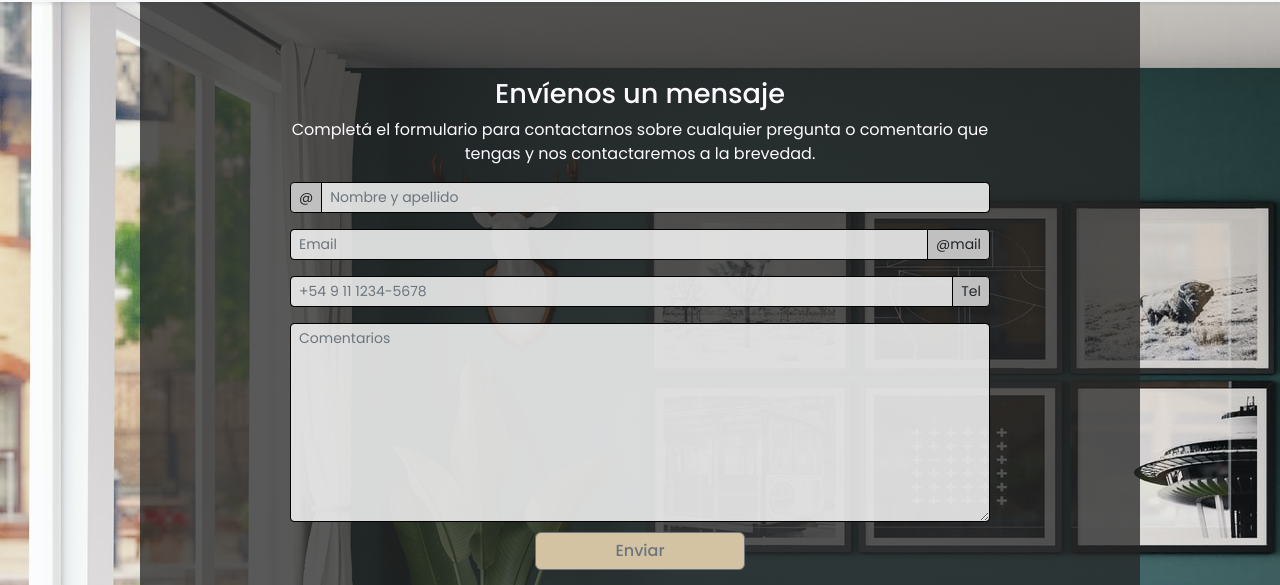
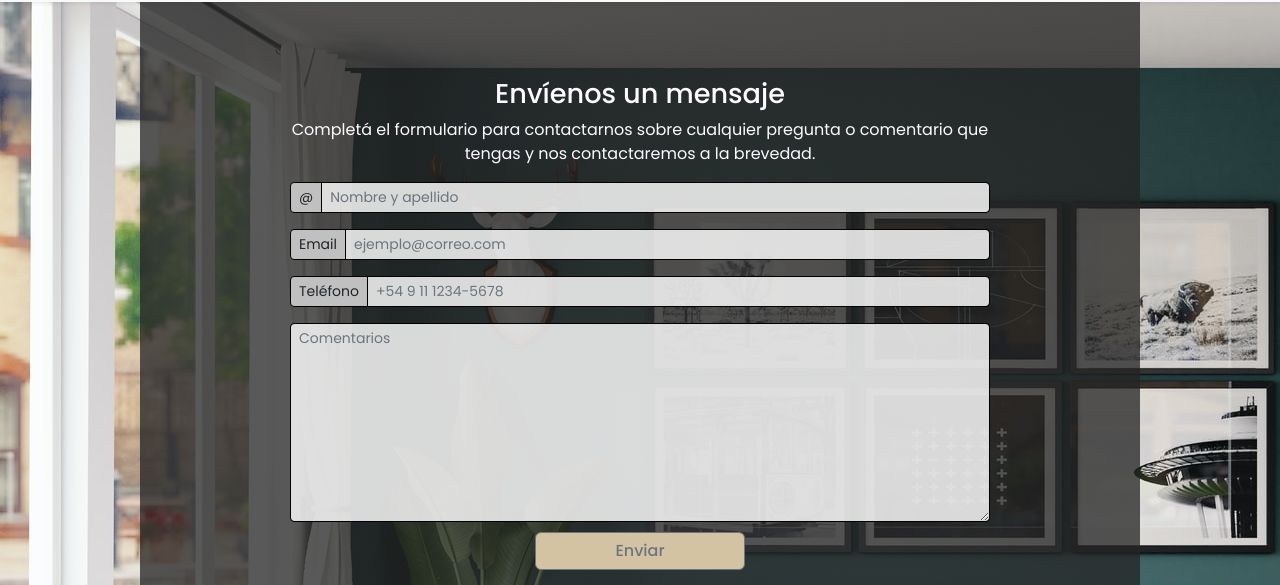
Before and after one commit to GalvanPablo/Inmobiliaria-CoderHouse, a plain HTML site: page src/pages/contacto.html in a window 1280 px wide. Shown: the part 74-659 px from the top of the page. Drawn offline with nearby package versions, Linux system fonts and the light colour scheme.

Commit message:
Cambio de distribución de formularios

```diff
--- a/src/pages/contacto.html
+++ b/src/pages/contacto.html
@@ -56,12 +56,12 @@
                     <input type="text" class="form-control" placeholder="Nombre y apellido" aria-label="Nombre de usuario">
                 </div>
                 <div class="input-group input-group-sm mb-3 input-form">
-                    <input type="mail" class="form-control" placeholder="Email" aria-label="Nombre de usuario del destinatario">
-                    <span class="input-group-text" id="basic-addon2">@mail</span>
+                    <span class="input-group-text" id="basic-addon2">Email</span>
+                    <input type="mail" class="form-control" placeholder="ejemplo@correo.com" aria-label="Nombre de usuario del destinatario">
                 </div>
                 <div class="input-group input-group-sm mb-3 input-form">
+                    <span class="input-group-text" id="basic-addon1">Teléfono</span>
                     <input type="tel" class="form-control" placeholder="+54 9 11 1234-5678" aria-label="telefono">
-                    <span class="input-group-text" id="basic-addon1">Tel</span>
                 </div>
                 <div class="input-group input-group-sm input-form">
                     <textarea class="form-control" aria-label="With textarea" rows="9" placeholder="Comentarios"></textarea>
```
Also changed, not shown: src/pages/vender.html (+3 -3 lines).
